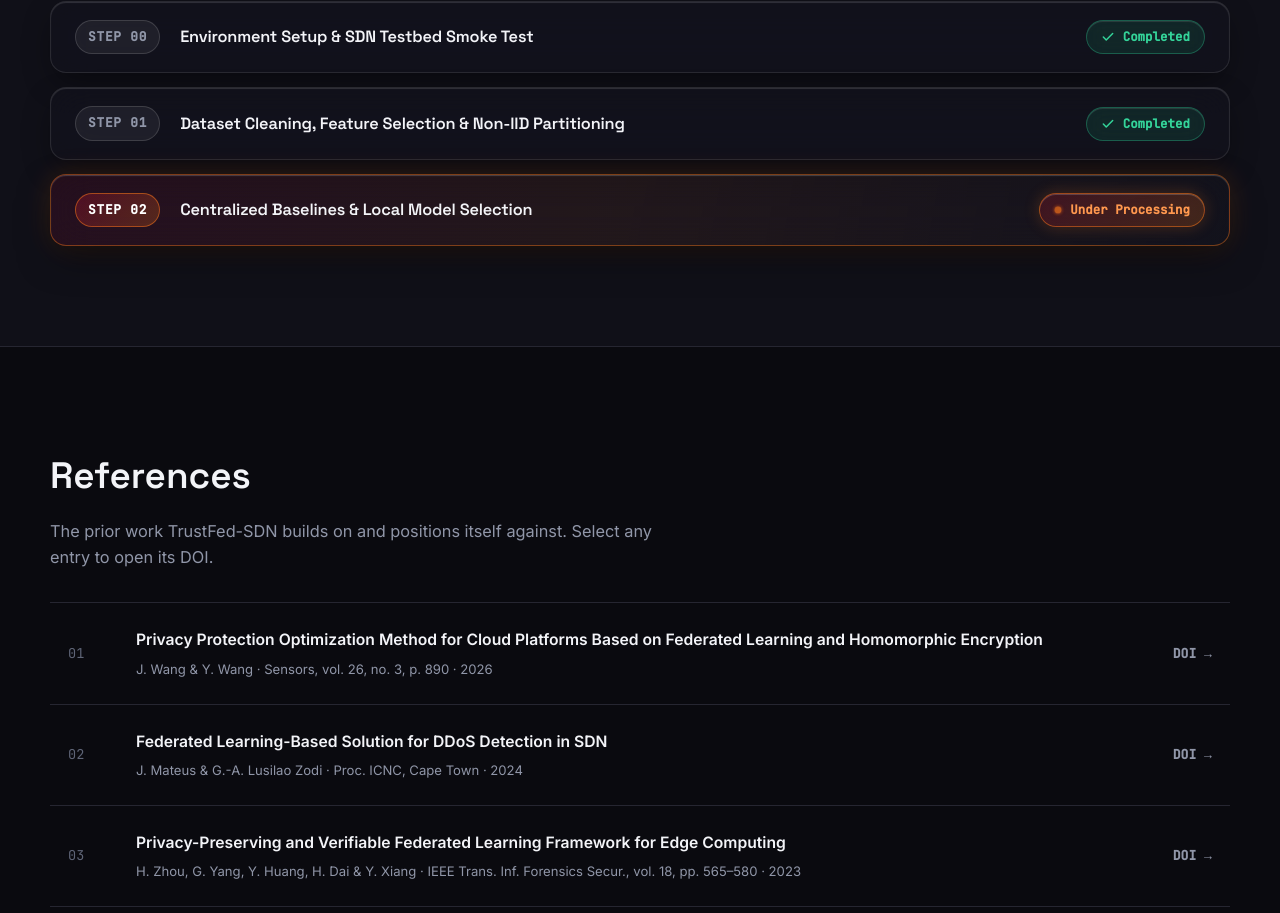
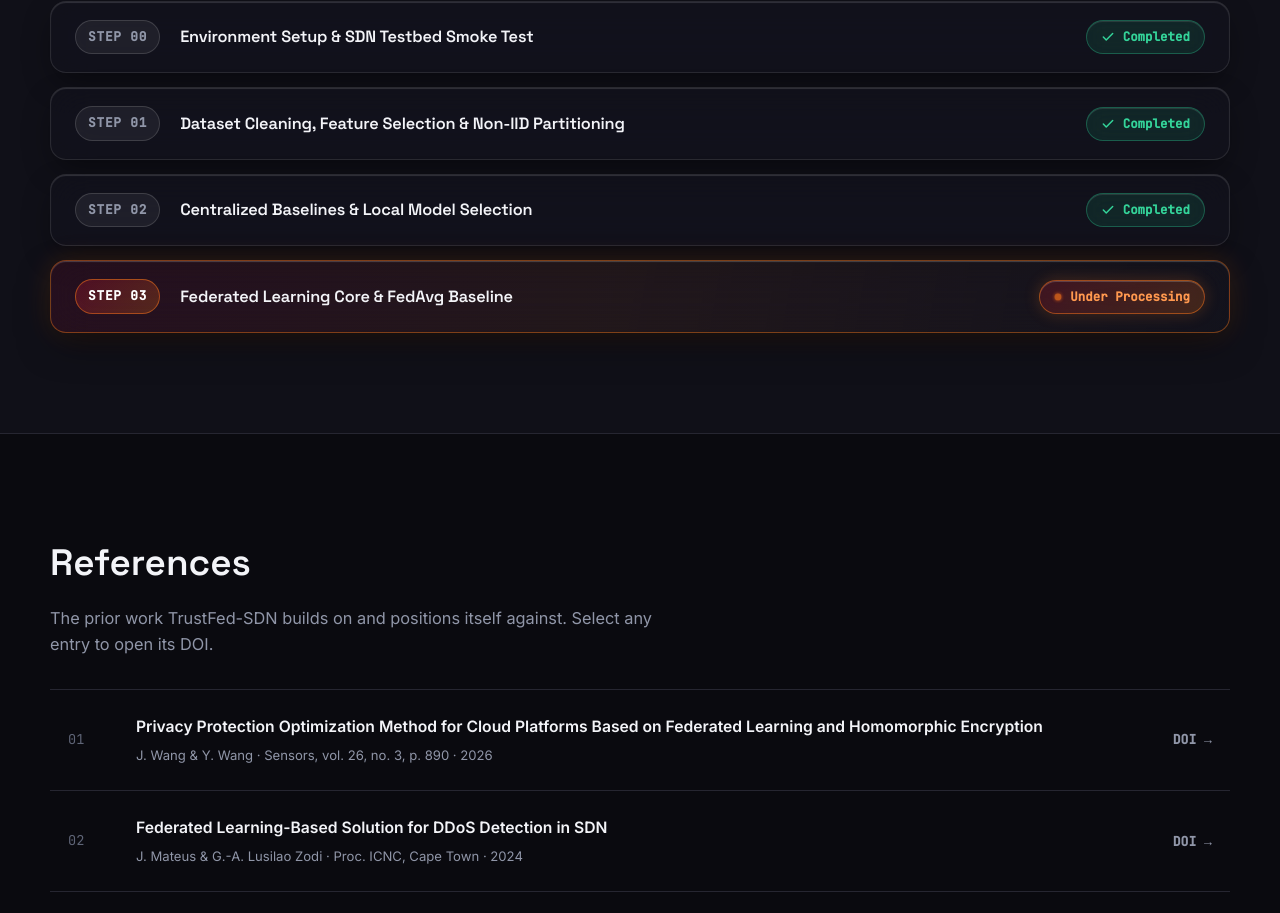
Before and after one commit to naimurhamim/trust-fed-website, a plain HTML site: page index.html in a window 1280 px wide. Shown: the part 3303-4216 px from the top of the page. Drawn offline with Linux system fonts and the light colour scheme; animation ran at ten frames a second.

Commit message:
feat(progress): mark Step 02 completed and Step 03 under processing

```diff
--- a/index.html
+++ b/index.html
@@ -294,9 +294,21 @@
           </span>
         </div>
 
-        <div class="progress-glass-item is-processing">
+        <div class="progress-glass-item is-complete">
           <span class="progress-step-tag">Step 02</span>
           <span class="progress-step-title">Centralized Baselines &amp; Local Model Selection</span>
+          <span class="progress-status status-complete">
+            <svg width="14" height="14" viewBox="0 0 24 24" fill="none" stroke="currentColor" stroke-width="2.6"
+              stroke-linecap="round" stroke-linejoin="round" aria-hidden="true">
+              <polyline points="20 6 9 17 4 12"></polyline>
+            </svg>
+            Completed
+          </span>
+        </div>
+
+        <div class="progress-glass-item is-processing">
+          <span class="progress-step-tag">Step 03</span>
+          <span class="progress-step-title">Federated Learning Core &amp; FedAvg Baseline</span>
           <span class="progress-status status-processing">
             <span class="status-pulse-dot" aria-hidden="true"></span>
             Under Processing
```
